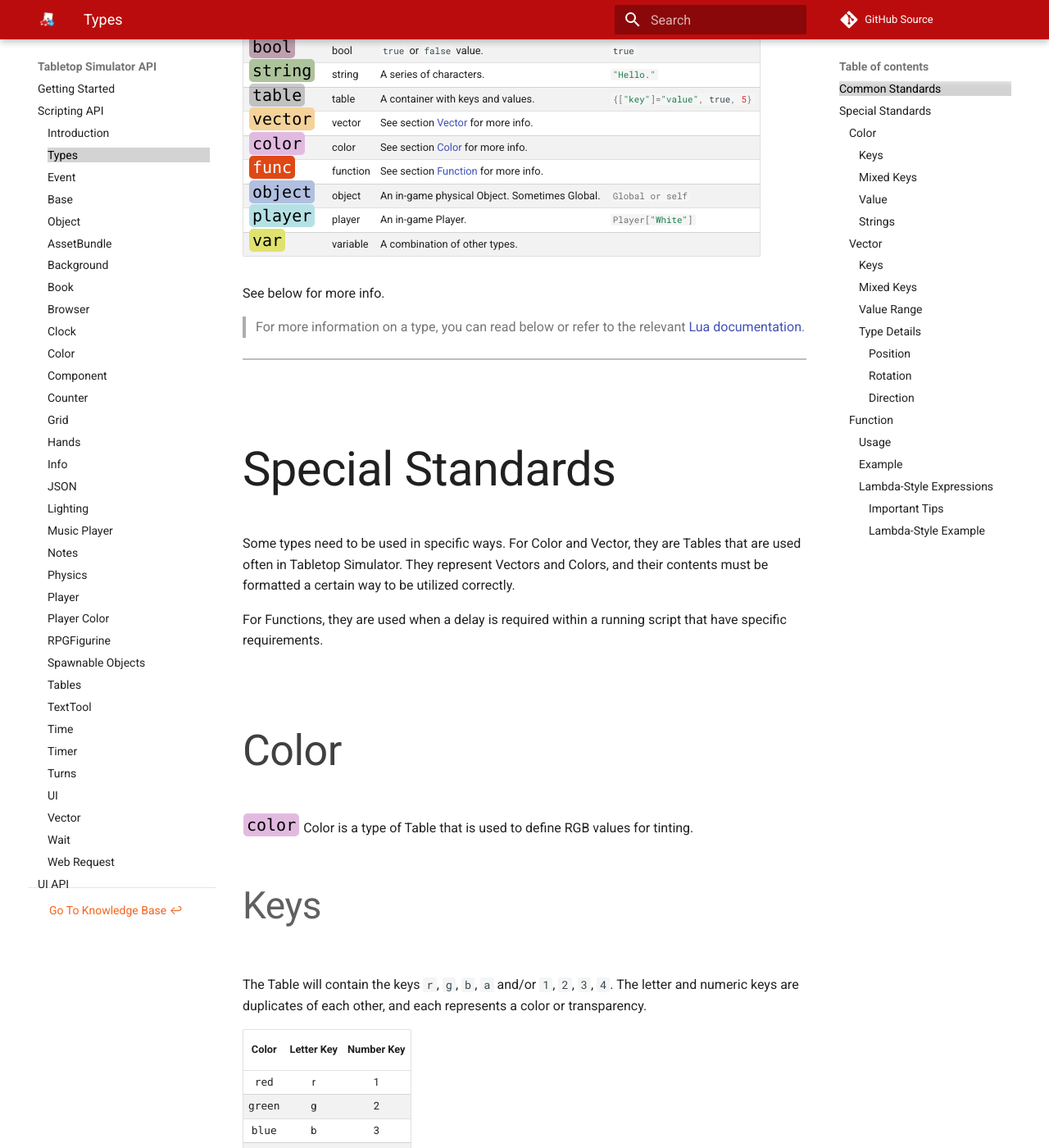
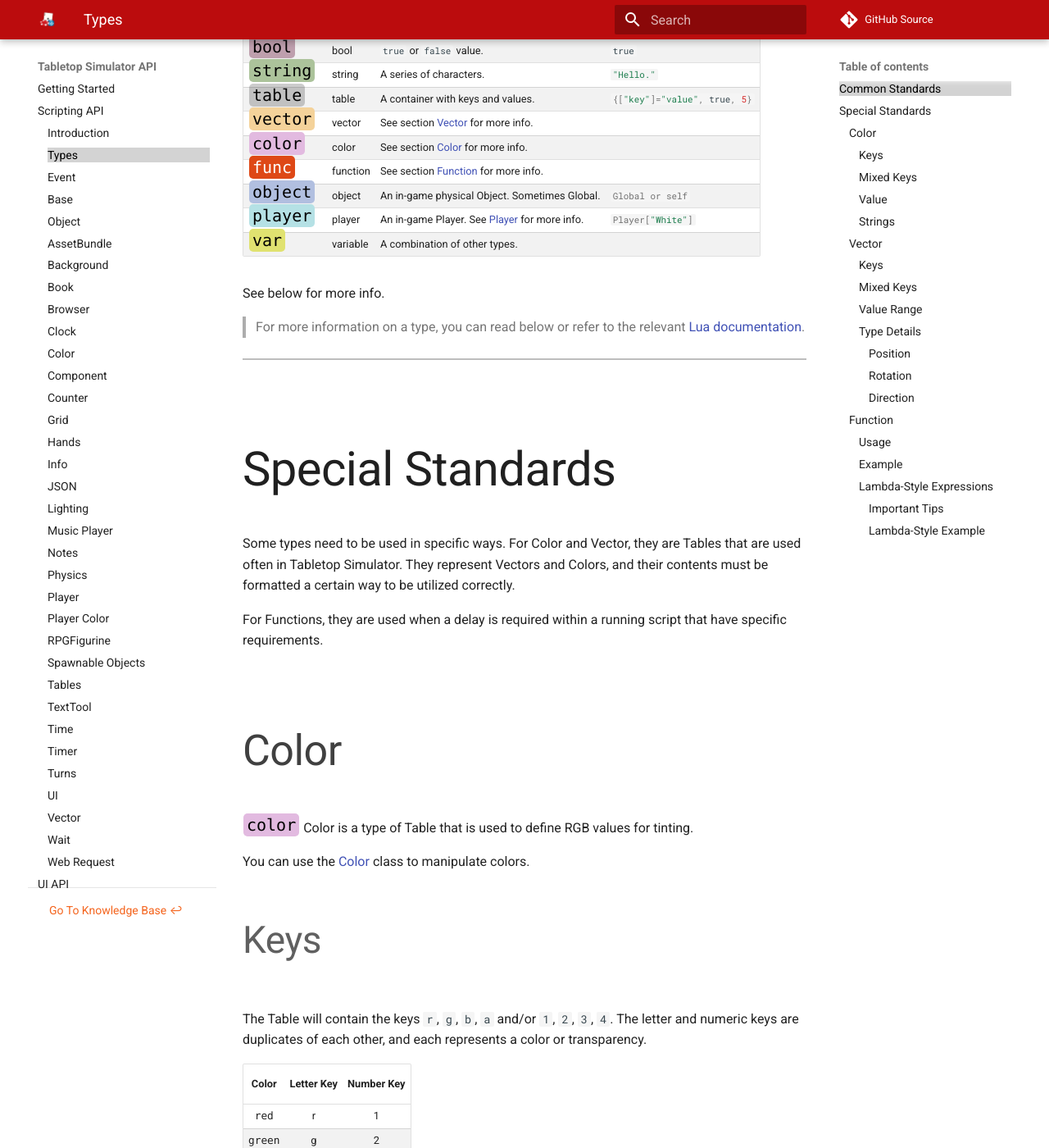
Before and after one commit to Berserk-Games/Tabletop-Simulator-API, an MkDocs documentation site: the page built from docs/types.md, in a window 1280 px wide and 1400 px high, scrolled down 640 px. Shown: the whole window at 82% size. Built offline with MkDocs 1.6.1 and Material for MkDocs 9.7.7, drawn with Linux system fonts in a browser that asks for light colours; comment, search, counter and statistics services are not loaded.

Commit message:
Added links to Classes to help understanding

```diff
--- a/docs/types.md
+++ b/docs/types.md
@@ -14,7 +14,7 @@ Tag | Type | Description | Example
 [<span class="tag col"></span>](types.md)&nbsp;| color | See section [Color](#color) for more info. |
 [<span class="tag fun"></span>](types.md)&nbsp;| function | See section [Function](#function) for more info. |
 [<span class="tag obj"></span>](types.md)&nbsp;| object | An in-game physical Object. Sometimes Global. | `#!lua Global or self`
-[<span class="tag pla"></span>](types.md)&nbsp;| player | An in-game Player. | `#!lua Player["White"]`
+[<span class="tag pla"></span>](types.md)&nbsp;| player | An in-game Player. See [Player](player.md) for more info. | `#!lua Player["White"]`
 [<span class="tag var"></span>](types.md)&nbsp;| variable | A combination of other types. |
 
 See below for more info.
@@ -31,6 +31,8 @@ For Functions, they are used when a delay is required within a running script th
 
 ###Color
 <span class="tag col"></span> Color is a type of Table that is used to define RGB values for tinting.
+
+You can use the [Color](color.md) class to manipulate colors.
 
 ####Keys
 
```
